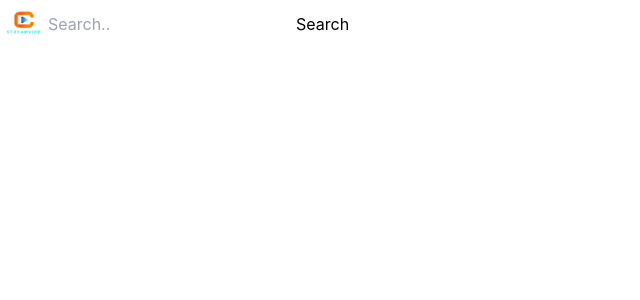
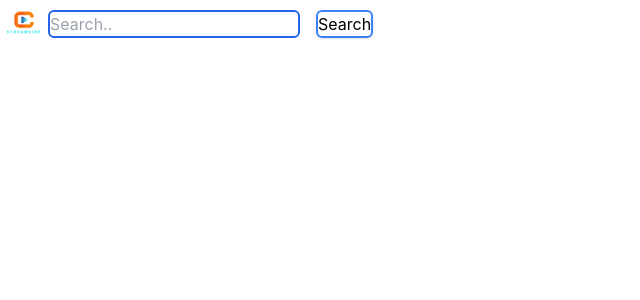
Before and after one commit to byunn90/StreamVibe, a React (Create React App) app in the folder my-vidstream/: page / in a window 1280 px wide. Shown: the top 300 px of the page, without its empty margins (0-640 px from the left). Built offline with nearby package versions, Linux system fonts and the light colour scheme.

Commit message:
tailwind :)

```diff
--- a/my-vidstream/src/components/navbar.js
+++ b/my-vidstream/src/components/navbar.js
@@ -17,14 +17,25 @@ function Navbar() {
             <img className="logo-scope w-12" src={myLogo} alt="Logo" />
           </a>
           <nav>
-            <form className="flex items-center" action="/search" method="get">
+            <form
+              className="flex items-center gap-4"
+              action="/search"
+              method="get"
+            >
               <input
                 type="text"
                 id="header-search"
                 placeholder="Search.."
                 name="s"
+                className="outline-none rounded-md border-2 border-blue-600"
               />
-              <button type="submit">Search</button>
+              <button
+                className="rounded-md border-2 border-blue-500 rounded-full wd-12 shadow hover:shadow-lg
+               "
+                type="submit"
+              >
+                Search
+              </button>
             </form>
           </nav>
         </div>
```
